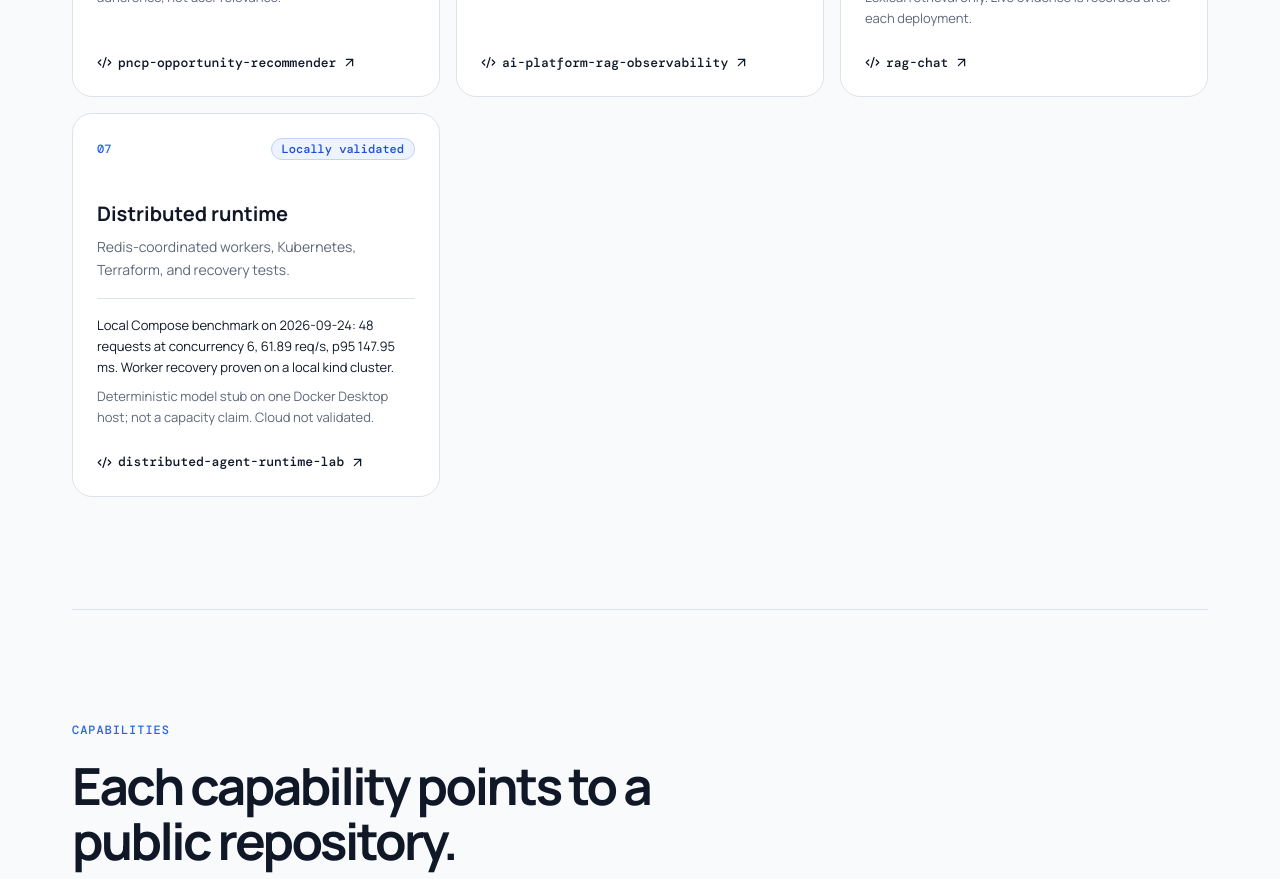
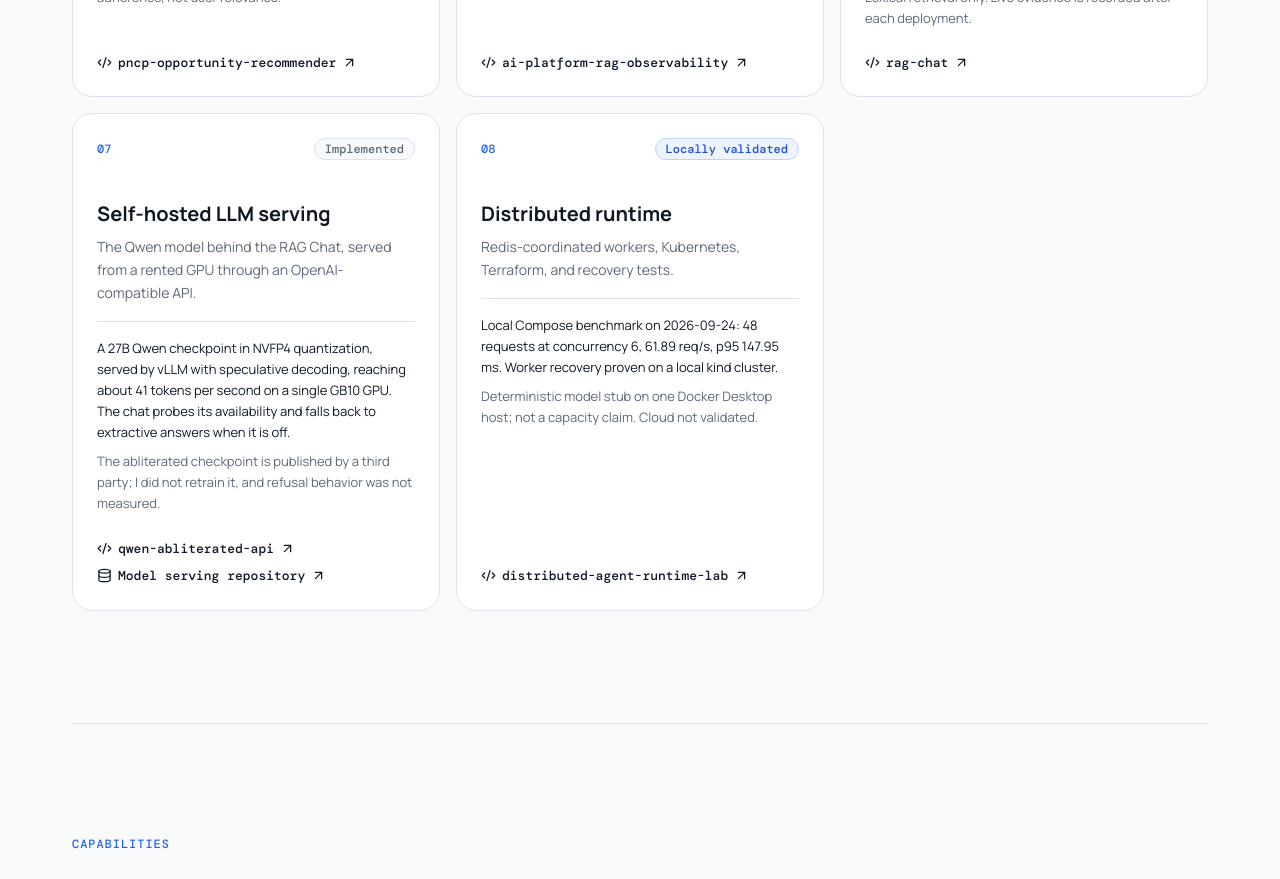
Before and after one commit to LucasRangelSSouza/lucas-rangel-portfolio, a Next.js app: page / in a window 1280 px wide. Shown: the part 2940-3819 px from the top of the page. Built offline with nearby package versions, Linux system fonts and the light colour scheme; no server answers.

Commit message:
Add self-hosted LLM serving project card

```diff
--- a/content/portfolio.ts
+++ b/content/portfolio.ts
@@ -123,6 +123,16 @@ export const projects: Project[] = [
     limits: "Lexical retrieval only. Live evidence is recorded after each deployment.",
   },
   {
+    title: "Self-hosted LLM serving",
+    summary: "The Qwen model behind the RAG Chat, served from a rented GPU through an OpenAI-compatible API.",
+    slug: "qwen-abliterated-api",
+    state: "Implemented",
+    evidence:
+      "A 27B Qwen checkpoint in NVFP4 quantization, served by vLLM with speculative decoding, reaching about 41 tokens per second on a single GB10 GPU. The chat probes its availability and falls back to extractive answers when it is off.",
+    limits: "The abliterated checkpoint is published by a third party; I did not retrain it, and refusal behavior was not measured.",
+    links: [{ label: "Model serving repository", href: "https://github.com/LucasRangelSSouza/qwen-abliterated-api" }],
+  },
+  {
     title: "Distributed runtime",
     summary: "Redis-coordinated workers, Kubernetes, Terraform, and recovery tests.",
     slug: "distributed-agent-runtime-lab",
```
Also changed, not shown: 1 other file (tests, documents, lock files or other folders).
